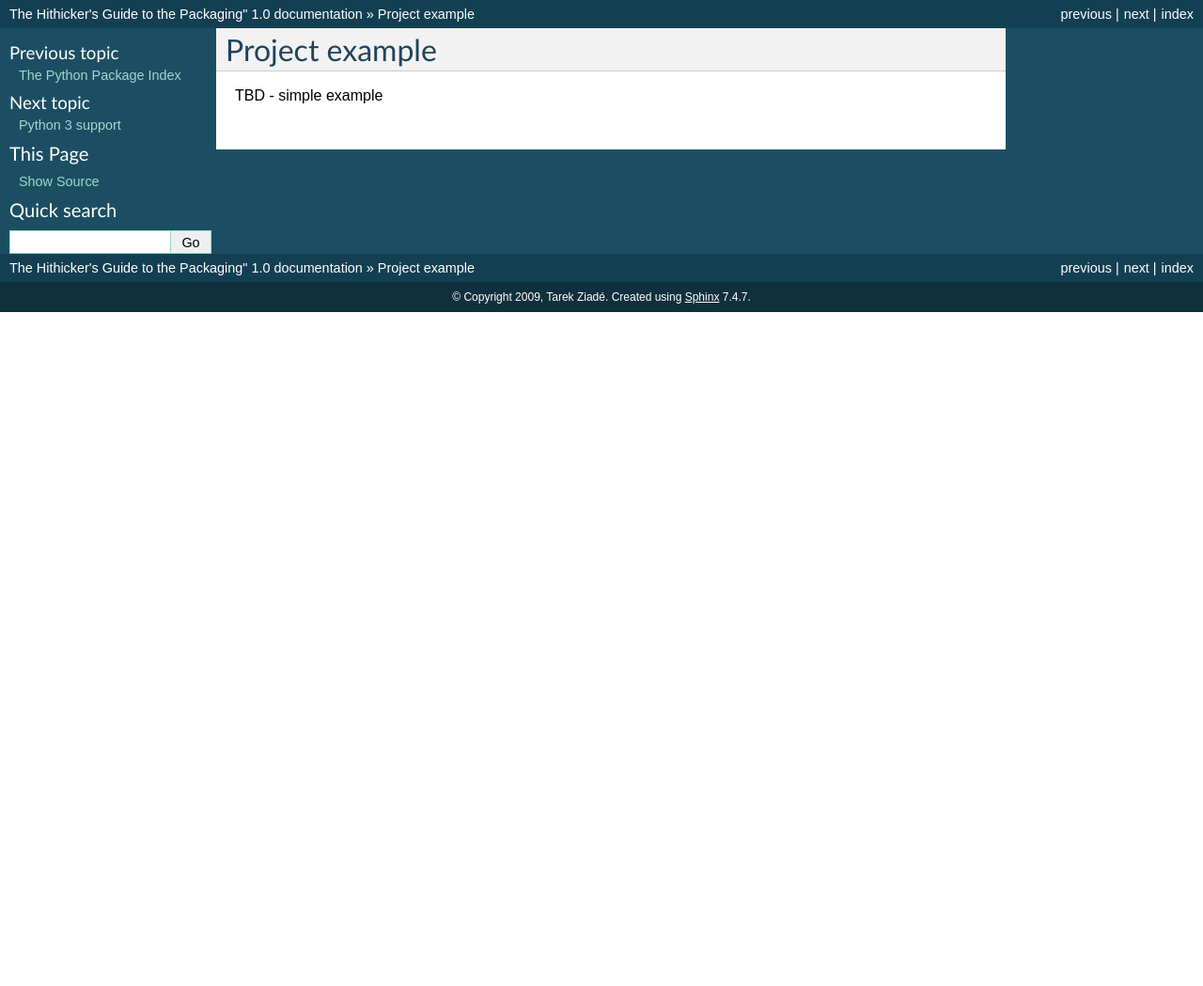
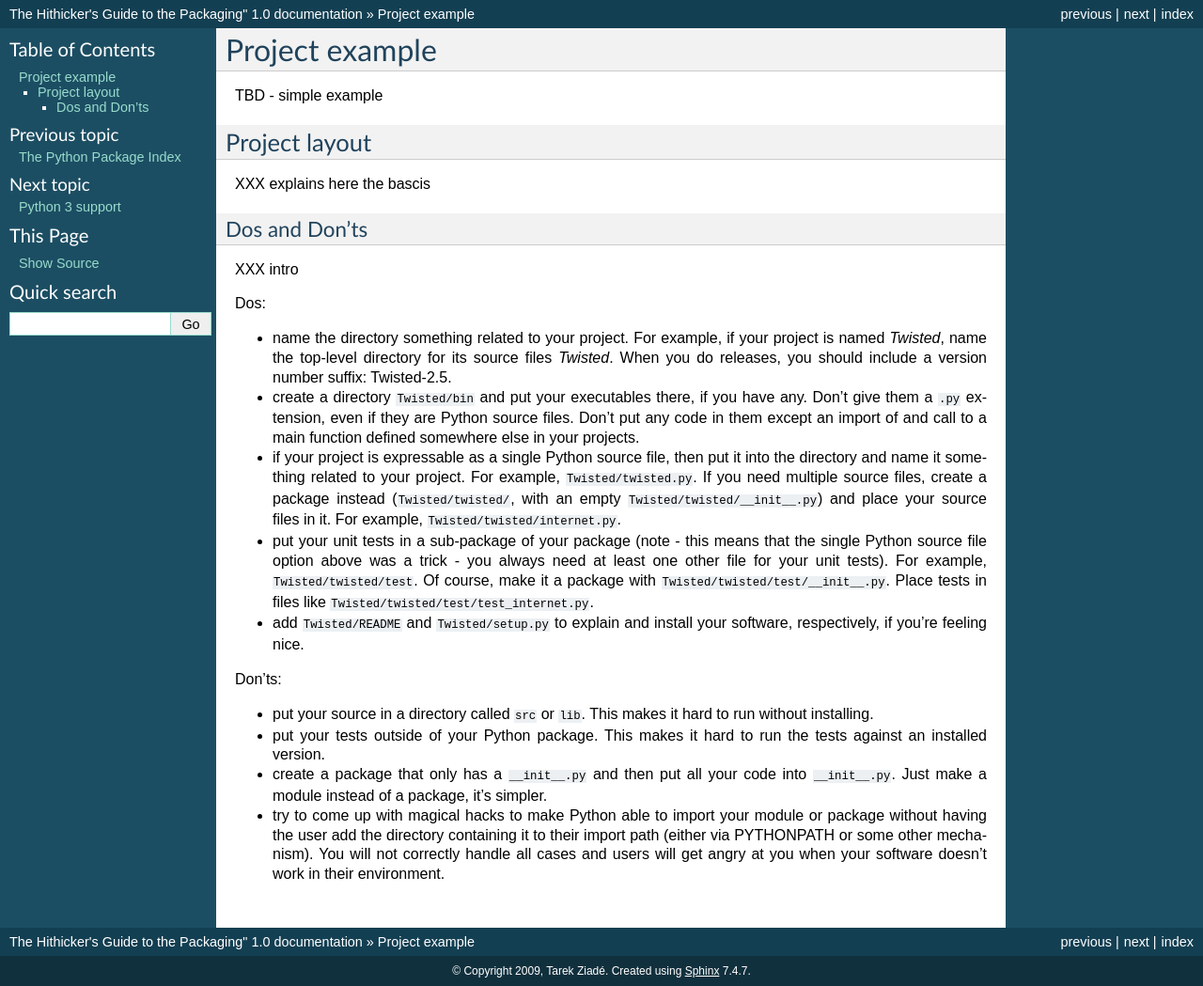
Before and after one commit to pypa/packaging.python.org, a Sphinx documentation site: the page built from source/example.txt, in a window 1280 px wide. Shown: the whole page at 94% size. Built offline with Sphinx 7.4.7, drawn with Linux system fonts in a browser that asks for light colours; before the commit the page ends 900 px from its top, so only the background shows below that.

Commit message:
added Jean-Paul blog endtry on package structure dos/donts. more editing will occur in that part later

```diff
--- a/source/example.txt
+++ b/source/example.txt
@@ -3,3 +3,61 @@ Project example
 ===============
 
 TBD - simple example
+
+
+
+Project layout
+==============
+
+XXX explains here the bascis
+
+
+Dos and Don'ts
+::::::::::::::
+
+XXX intro
+
+Dos:
+
+- name the directory something related to your project. For example, if your
+  project is named `Twisted`, name the top-level directory for its source files
+  `Twisted`. When you do releases, you should include a version number suffix:
+  Twisted-2.5.
+
+- create a directory ``Twisted/bin`` and put your executables there, if you
+  have any. Don't give them a ``.py`` extension, even if they are Python source
+  files. Don't put any code in them except an import of and call to a main
+  function defined somewhere else in your projects.
+
+- if your project is expressable as a single Python source file, then put it
+  into the directory and name it something related to your project. For
+  example, ``Twisted/twisted.py``. If you need multiple source files, create a
+  package instead (``Twisted/twisted/``, with an empty
+  ``Twisted/twisted/__init__.py``) and place your source files in it. For
+  example, ``Twisted/twisted/internet.py``.
+
+- put your unit tests in a sub-package of your package (note - this means that
+  the single Python source file option above was a trick - you always need at
+  least one other file for your unit tests). For example, ``Twisted/twisted/test``.
+  Of course, make it a package with ``Twisted/twisted/test/__init__.py``. Place
+  tests in files like ``Twisted/twisted/test/test_internet.py``.
+
+- add ``Twisted/README`` and ``Twisted/setup.py`` to explain and install your
+  software, respectively, if you're feeling nice.
+
+Don'ts:
+
+- put your source in a directory called ``src`` or ``lib``. This makes it hard
+  to run without installing.
+
+- put your tests outside of your Python package. This makes it hard to run the
+  tests against an installed version.
+
+- create a package that only has a ``__init__.py`` and then put all your code
+  into ``__init__.py``. Just make a module instead of a package, it's simpler.
+
+- try to come up with magical hacks to make Python able to import your module
+  or package without having the user add the directory containing it to their
+  import path (either via PYTHONPATH or some other mechanism). You will not
+  correctly handle all cases and users will get angry at you when your software
+  doesn't work in their environment.
--- a/source/index.txt
+++ b/source/index.txt
@@ -15,6 +15,7 @@ Contents:
    python3.txt
    versioning.txt
    os_packaging.txt
+   credits.txt
 
 Indices and tables
 ==================
```
Also changed, not shown: source/credits.txt (added, +10 -0 lines).
